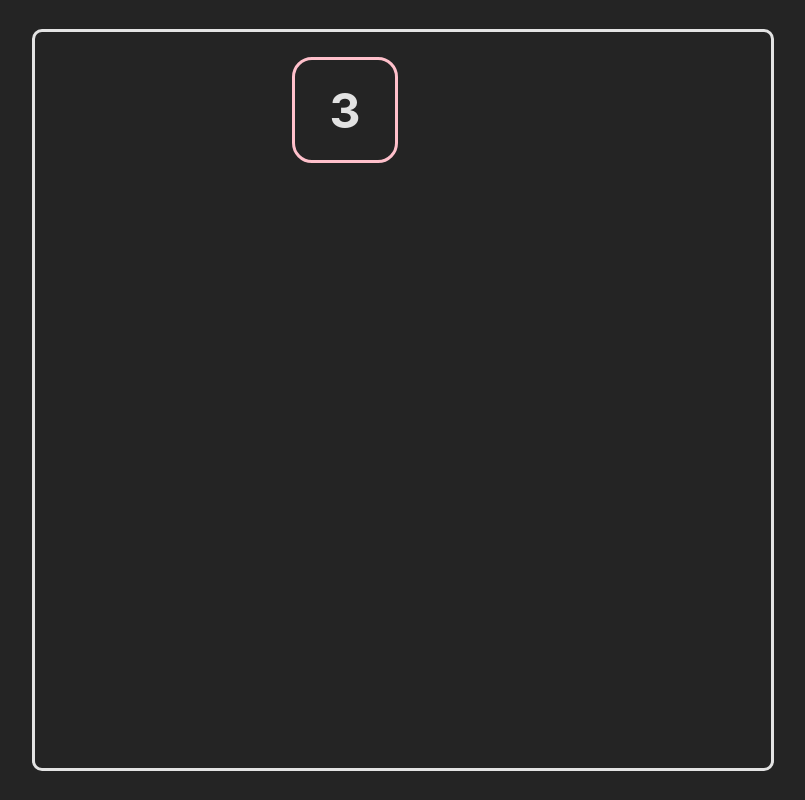
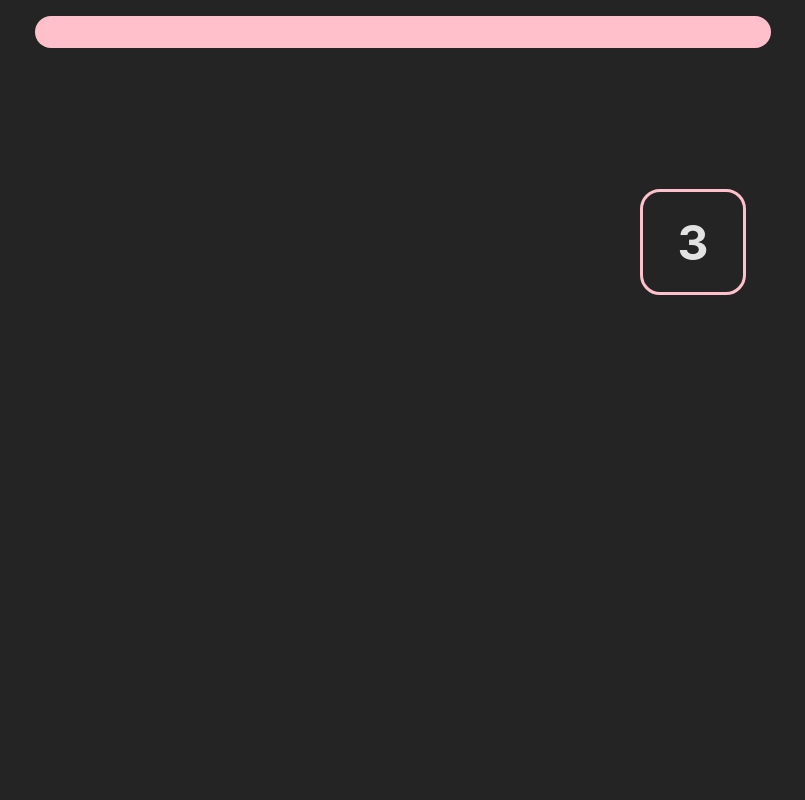
Before and after one commit to hkhaung/webdev-projects, a React (Vite) app in the folder simple-memory-game/simple-memory-game/: page / in a window 1280 px wide. Shown: the whole page, without its empty margins (237-1042 px from the left). Built offline with nearby package versions, Linux system fonts and the light colour scheme.

Commit message:
in-progress: timer bar for level start
cards 'flip' before game start

```diff
--- a/simple-memory-game/simple-memory-game/src/components/Board/Board.css
+++ b/simple-memory-game/simple-memory-game/src/components/Board/Board.css
@@ -14,7 +14,7 @@
   /* width: 300px; */
   /* height: 300px; */
   padding: 25px;
-  border: solid;
+  /* border: solid; */
   border-radius: 10px;
 }
 
@@ -84,3 +84,12 @@
 .grid-container:hover .grid-item {
   opacity: 0;
 }
+
+/* timer bar styling */
+.timerbar {
+  border: solid 1px;
+  border-radius: 25px;
+  height: 30px;
+  color: transparent;
+  background: pink;
+}
--- a/simple-memory-game/simple-memory-game/src/components/Board/Board.jsx
+++ b/simple-memory-game/simple-memory-game/src/components/Board/Board.jsx
@@ -1,4 +1,4 @@
-import { useEffect, useState } from 'react';
+import { useEffect, useState, useMemo } from 'react';
 import './Board.css';
 
 function Card( {textNumber='0'} ) {
@@ -11,43 +11,69 @@ function Card( {textNumber='0'} ) {
   )
 }
 
+function TimerBar() {
+  return (
+    <>
+      <div className='timerbar'>
+        <div></div>
+      </div>
+    </>
+  )
+}
 
-function Board( {maxNumber=36} ) {
-  const cardsArray = Array.from({ length: maxNumber }, (_, i) => i + 1);
-  const seenNum = new Set();
+function Board({ maxNumber=36 }) {
+  const [visibleCard, setVisibleCard] = useState(0);
+  const [isFlipping, setIsFlipping] = useState(true);
+  const [showAllCards, setShowAllCards] = useState(false);
 
-  const [visibleCard, setVisibleCard] = useState(0);
+  const cardsArray = useMemo(() => {
+    const seenNum = new Set();
+    return Array.from({ length: maxNumber }, () => {
+      let randomNum;
+      do {
+        randomNum = Math.floor(Math.random() * maxNumber) + 1;
+      } while (seenNum.has(randomNum));
+
+      seenNum.add(randomNum);
+      return randomNum;
+    });
+  }, [maxNumber]);
 
   useEffect(() => {
-    const interval = setInterval(() => {
-      setVisibleCard(index => (index + 1) % maxNumber);
+    if (!isFlipping) return;
+
+    let interval = setInterval(() => {
+      setVisibleCard((index) => (index + 1) % maxNumber);
     }, 3000);
 
     return () => clearInterval(interval);
-  }, [maxNumber])
+  }, [isFlipping, maxNumber]);
 
-  const showCard = (index) => {
-    setVisibleCard(index);
-  };
+  function handleStart() {
+    setIsFlipping(false);
+    setShowAllCards(true);
+    setTimeout(() => {
+      setIsFlipping(true);
+      setShowAllCards(false);
+    }, 10000);
+  }
 
   return (
-    <div className='board'>
-      <div className='grid-container'>
-        {cardsArray.map(() => {
-          let randomNum;
-          do {
-            randomNum = Math.floor(Math.random() * maxNumber) + 1;
-          } while (seenNum.has(randomNum));
+    <div>
+      <TimerBar />
 
-          seenNum.add(randomNum);
-
-          return (
-            <div key={randomNum - 1} className={`grid-item ${visibleCard === randomNum - 1 ? 'visible' : 'hidden'}`}>
+      <div className='board'>
+        <div className='grid-container'>
+          {cardsArray.map((randomNum) => (
+            <div
+              key={randomNum - 1}
+              className={`grid-item ${showAllCards || visibleCard === randomNum - 1 ? 'visible' : 'hidden'}`}
+            >
               <Card textNumber={randomNum.toString()} />
             </div>
-          );
-        })}
-        <button className='start-btn'>Start</button>
+          ))}
+          <button className="start-btn" onClick={handleStart}>Start</button>
+        </div>
       </div>
     </div>
   );
--- a/simple-memory-game/simple-memory-game/src/components/Level/Level.jsx
+++ b/simple-memory-game/simple-memory-game/src/components/Level/Level.jsx
@@ -1,15 +1,12 @@
 import './Level.css';
 import Board from '../Board/Board';
 
-function TimerBar() {
-
-}
 
 function Level() {
+
   return (
     <>
       <div className='level-container'>
-        <TimerBar />
         <Board />
       </div>
     </>
```
